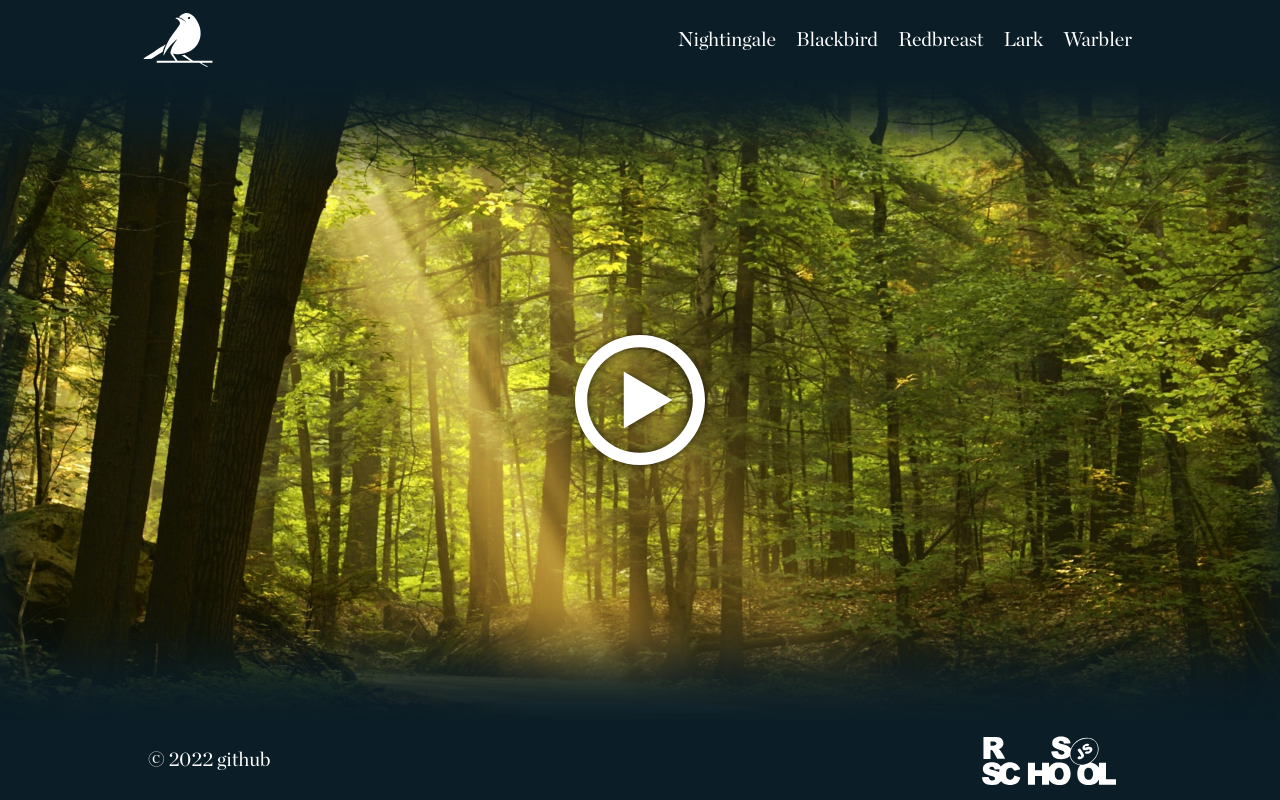
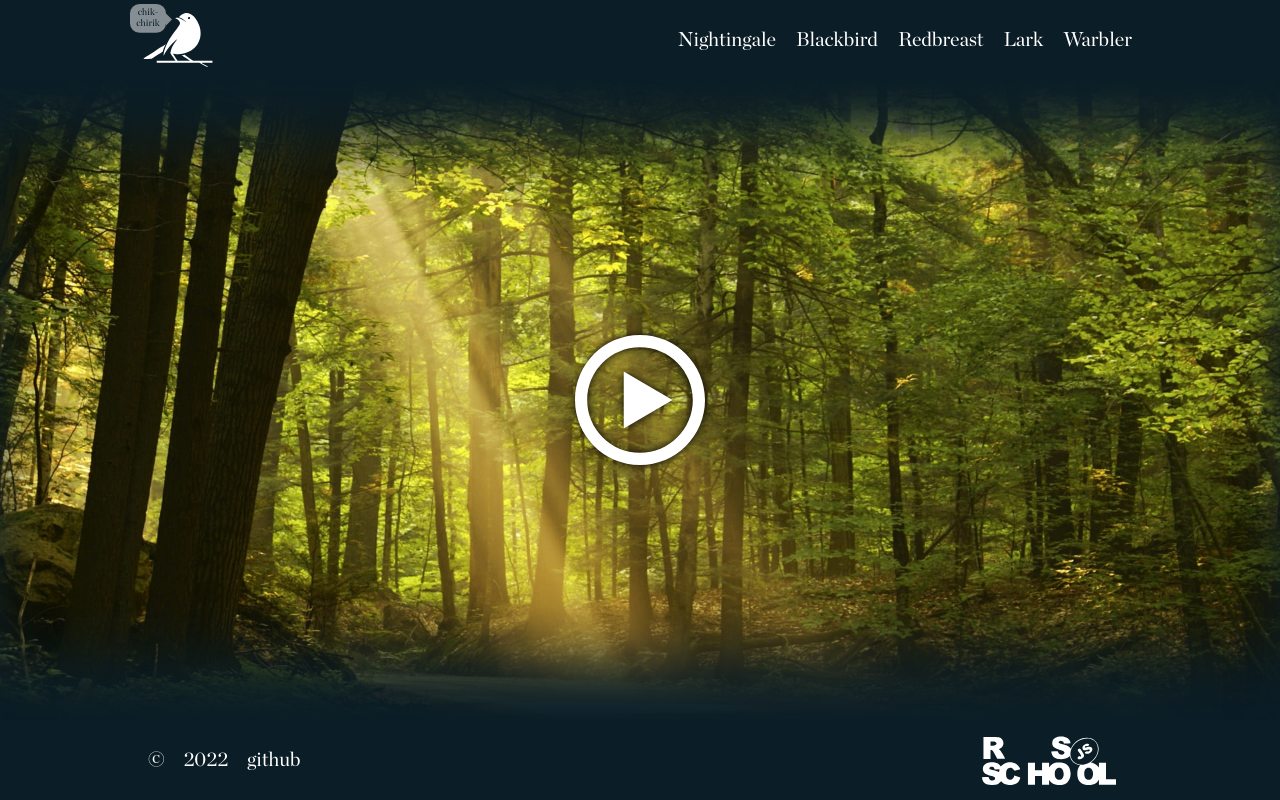
Before and after one commit to musoidus/ecosounds, a plain HTML site: page index.html in a window 1280 px wide. In both pictures the pointer is over the link 178 px from the left and 40 px from the top of the page. Drawn offline with Linux system fonts and the light colour scheme.

Commit message:
fix: fix styles for better look

```diff
--- a/assets/css/style.css
+++ b/assets/css/style.css
@@ -4,7 +4,9 @@
   font-family: Chronicle Display;
   src: url(../font/ChronicleDisplayRoman.otf);
 }
-
+:root {
+  --transition-time: 0.5s;
+}
 * {
   color: #fff;
   font-family: Chronicle Display;
@@ -22,7 +24,7 @@ a {
   text-decoration: none;
 }
 a:hover {
-  transition: 0.5s;
+  transition: var(--transition-time);
   color: #fbd784;
 }
 .header,
@@ -36,6 +38,7 @@ a:hover {
   background: url(../img/forest.jpg) no-repeat;
   background-size: cover;
   box-shadow: inset 0 80px 60px -15px #0b1d26, inset 0 -80px 60px -15px #0b1d26;
+  transition: var(--transition-time);
 }
 
 .header-container,
@@ -54,16 +57,38 @@ a:hover {
 /* HEADER */
 .logo {
   display: block;
+  position: relative;
   width: 60px;
   height: 60px;
   background: url(../svg/logo.svg) no-repeat center;
   background-size: 100%;
-  transition: 1s;
+  transition: var(--transition-time);
 }
-.logo:hover {
-  transition: 1s;
-  transform: scale(1.2);
+
+.logo:hover:before {
+  content: 'chik-chirik';
+  position: absolute;
+  left: -10px;
+  top: 0;
+  width: 40%;
+  padding: 3px;
+  background: rgba(255, 255, 255, 50%);
+  color: #0b1d26;
+  text-align: center;
+  font-size: 8px;
+  border-radius: 8px;
 }
+.logo:hover:after {
+  content: '';
+  position: absolute;
+  top: 8px;
+  left: 20px;
+  margin-top: 0px;
+  border-width: 5px;
+  border-style: solid;
+  border-color: transparent transparent transparent rgba(255, 255, 255, 50%);
+}
+
 .nav {
   display: flex;
   justify-content: space-between;
@@ -74,15 +99,16 @@ a:hover {
   list-style: none;
 }
 .nav-item {
-  transition: 1s;
+  transition: var(--transition-time);
   cursor: pointer;
 }
 .nav-item.active {
   color: #fbd784;
+  transform: scale(1.2);
 }
 
 .nav-item:hover {
-  transition: 1s;
+  transition: var(--transition-time);
   transform: scale(1.2);
   color: #fbd784;
 }
@@ -100,11 +126,13 @@ a:hover {
   background-size: 100% auto;
   border: none;
   cursor: pointer;
-  transition: 1s;
-  filter: drop-shadow(0px 0px 5px rgba(0, 0, 0, 0.7));
+  transition: var(--transition-time);
+  filter: drop-shadow(0px 0px 5px rgba(0, 0, 0, 1));
 }
 .play:hover {
   transform: scale(1.2);
+  filter: invert(4%) sepia(92%) saturate(772%) hue-rotate(315deg)
+    brightness(102%) contrast(97%) drop-shadow(0px 0px 5px rgba(0, 0, 0, 1));
 }
 
 /* FOOTER */
@@ -115,7 +143,13 @@ a:hover {
   background: url(../svg/rss.svg) no-repeat;
   background-size: auto 100%;
 }
+
+time {
+  margin: 0 15px;
+}
+
+.logo:hover,
 .school-logo:hover {
-  transition: 0.5s;
+  transition: var(--transition-time);
   transform: scale(1.2);
 }
```
Also changed, not shown: assets/img/redbreast.jpg (renamed from assets/img/redbrest.jpg), 2 other files.
